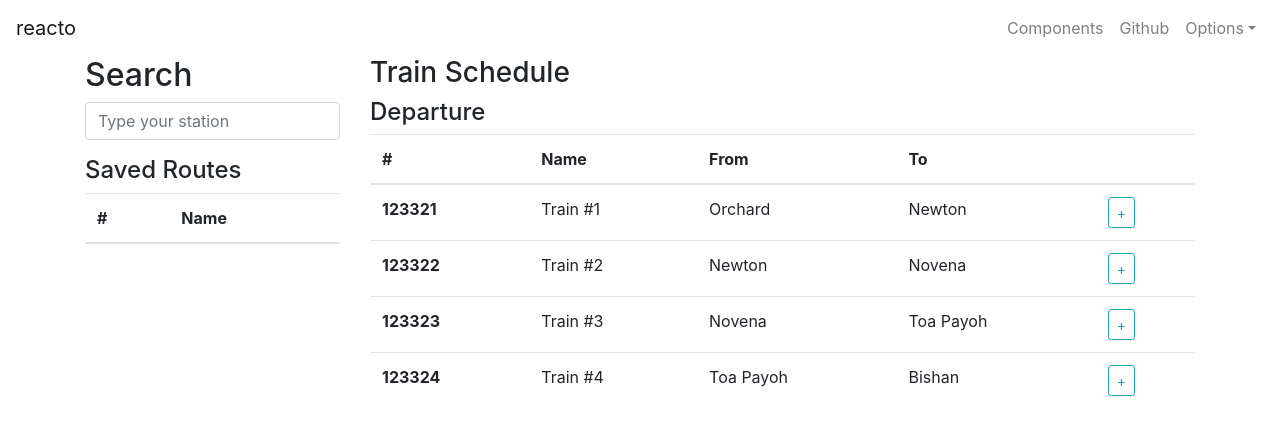
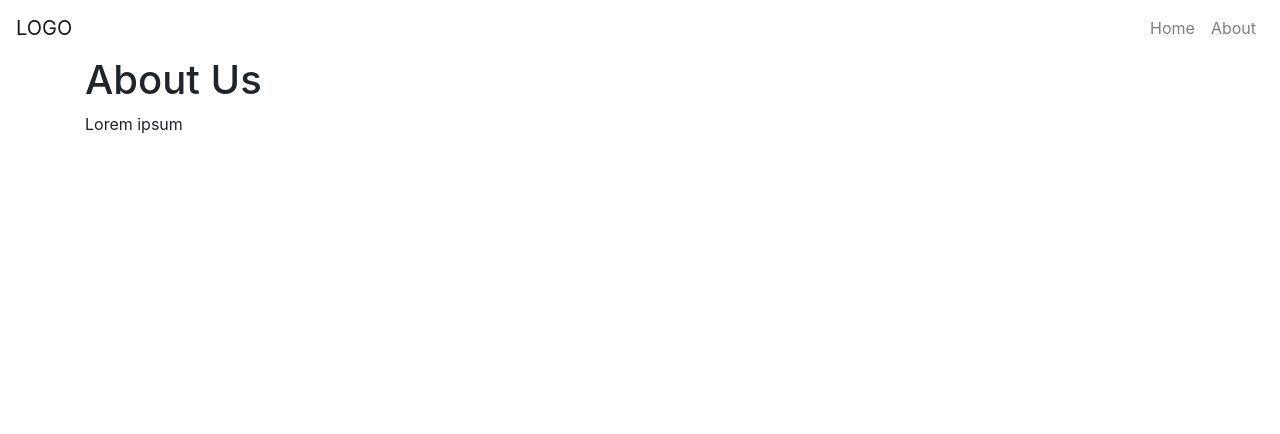
Before and after one commit to primaulia/reacto, a React (Create React App) app: page /about in a window 1280 px wide. Shown: the top 434 px of the page. Built offline with nearby package versions, Linux system fonts and the light colour scheme.

Commit message:
latest reacto

```diff
--- a/package.json
+++ b/package.json
@@ -6,6 +6,7 @@
     "bootstrap": "^4.0.0",
     "react": "^16.2.0",
     "react-dom": "^16.2.0",
+    "react-router-dom": "^4.2.2",
     "react-scripts": "1.1.0",
     "reactstrap": "^5.0.0-beta"
   },
--- a/src/Main.js
+++ b/src/Main.js
@@ -1,66 +1,10 @@
 import React, {Component} from 'react'
-import {Container, Row, Col} from 'reactstrap'
-
 import Navbar from './components/Navbar'
-// import Network from './components/Network', commented as it's unused
-import Prediction from './components/Prediction'
-import SearchBar from './components/SearchBar'
-import SavedTrains from './components/SavedTrains'
-
-import trainsData from './data/trains'
-// const stations = ['orchard', 'dhoby gaut', 'cityhall'], commented as it's unused
 
 class Main extends Component {
-  constructor() {
-    super()
-    this.state = {
-      keyword: 'Search',
-      trains: trainsData,
-      savedTrains: []
-    } // can only set the initial state here
-  }
-
-  handleChange = (evt) => {
-    // if change happened
-    // get the new title from input field
-    // change the state
-    let newTitle = evt.target.value || 'Search'
-    let filteredTrainsDate = this.state.trains.filter(train => {
-      return train.from.toLowerCase().includes(newTitle.toLowerCase())
-    })
-
-    this.setState({ // `this` =>
-      keyword: newTitle,
-      trains: filteredTrainsDate.length ? filteredTrainsDate : trainsData
-    })
-  }
-
-  handleAdd = (id) => {
-    let addedTrain = trainsData.find(train => train.id === id)
-    this.setState({ // `this` =>
-      savedTrains: [...this.state.savedTrains, addedTrain]
-    })
-  }
-
   render() {
     return (
-      <div>
-        <Navbar/>
-        <Container>
-          <Row>
-            <Col xs="12" md="3">
-              <SearchBar searchTitle="Search" searchMethod={this.handleChange} />
-              <SavedTrains savedTrains={this.state.savedTrains}/>
-            </Col>
-            <Col md="9">
-              <Prediction
-                data={this.state.trains}
-                saveMethod={this.handleAdd}
-              />
-            </Col>
-          </Row>
-        </Container>
-      </div>
+      <Navbar/>
     )
   }
 }
--- /dev/null
+++ b/src/components/About.js
@@ -0,0 +1,13 @@
+import React from 'react'
+import {Container, Row, Col} from 'reactstrap'
+
+const About = ({}) => (
+  <Container>
+    <h1>About Us</h1>
+    <p>
+      Lorem ipsum
+    </p>
+  </Container>
+)
+
+export default About
--- a/src/components/DepartureBoard.js
+++ b/src/components/DepartureBoard.js
@@ -7,7 +7,7 @@ const DepartureBoard = (props) => {
   const data = props.data
   const trainList = data.map(({...train}) => {
     return (
-      <Trains onAdd={props.saveMethod} {...train} key={train.id} />
+      <Trains onAdd={props.saveMethod} key={train.id} {...train} />
     )
   })
 
--- /dev/null
+++ b/src/components/Home.js
@@ -0,0 +1,66 @@
+import React, {Component} from 'react'
+import {Container, Row, Col} from 'reactstrap'
+
+import Prediction from './Prediction'
+import SearchBar from './SearchBar'
+import SavedTrains from './SavedTrains'
+
+import trainsData from '../data/trains'
+
+class Home extends Component {
+  constructor() {
+    super()
+    this.state = {
+      keyword: 'Search',
+      trains: trainsData,
+      savedTrains: []
+    } // can only set the initial state here
+  }
+
+  handleChange = (evt) => {
+    // if change happened
+    // get the new title from input field
+    // change the state
+    let searchKeyword = evt.target.value || 'Search'
+    let filteredTrainsData = this.state.trains.filter(train => {
+      return train.from.toLowerCase().includes(searchKeyword.toLowerCase())
+    })
+
+    console.log(filteredTrainsData)
+
+    this.setState({
+      keyword: searchKeyword,
+      trains: filteredTrainsData.length ? filteredTrainsData : trainsData
+    })
+  }
+
+  handleAdd = (id) => {
+    let addedTrain = trainsData.find(train => train.id === id)
+
+    this.setState({
+      savedTrains: [...this.state.savedTrains, addedTrain]
+    })
+  }
+
+  render () {
+    return (
+      <Container>
+        <Row>
+          <Col xs="12" md="3">
+            <SearchBar searchMethod={this.handleChange} />
+            <SavedTrains savedTrains={this.state.savedTrains}/>
+          </Col>
+          <Col md="9">
+            <Prediction
+              data={this.state.trains}
+              saveMethod={this.handleAdd}
+            />
+          </Col>
+        </Row>
+      </Container>
+    )
+  }
+
+}
+
+export default Home
--- a/src/components/Navbar.js
+++ b/src/components/Navbar.js
@@ -10,7 +10,16 @@ import {
   UncontrolledDropdown,
   DropdownToggle,
   DropdownMenu,
-  DropdownItem } from 'reactstrap'
+  DropdownItem
+} from 'reactstrap'
+import {
+  BrowserRouter as Router,
+  Link,
+  Route
+} from 'react-router-dom'
+
+import About from './About'
+import Home from './Home'
 
 export default class Example extends Component {
   constructor (props) {
@@ -28,39 +37,26 @@ export default class Example extends Component {
   }
   render () {
     return (
+        <Router>
           <div>
             <Navbar color='faded' light expand='md'>
-          <NavbarBrand href='/'>reacto</NavbarBrand>
+              <NavbarBrand tag={Link} to="/">LOGO</NavbarBrand>
               <NavbarToggler onClick={this.toggle} />
               <Collapse isOpen={this.state.isOpen} navbar>
                 <Nav className='ml-auto' navbar>
                   <NavItem>
-                <NavLink href='/components/'>Components</NavLink>
+                    <NavLink tag={Link} to="/">Home</NavLink>
                   </NavItem>
                   <NavItem>
-                <NavLink href='https://github.com/reactstrap/reactstrap'>Github</NavLink>
+                    <NavLink tag={Link} to="/about">About</NavLink>
                   </NavItem>
-              <UncontrolledDropdown nav inNavbar>
-                <DropdownToggle nav caret>
-                  Options
-                </DropdownToggle>
-                <DropdownMenu >
-                  <DropdownItem>
-                    Option 1
-                  </DropdownItem>
-                  <DropdownItem>
-                    Option 2
-                  </DropdownItem>
-                  <DropdownItem divider />
-                  <DropdownItem>
-                    Reset
-                  </DropdownItem>
-                </DropdownMenu>
-              </UncontrolledDropdown>
                 </Nav>
               </Collapse>
             </Navbar>
+            <Route exact path="/" component={Home}/>
+            <Route path="/about" component={About}/>
           </div>
+        </Router>
     )
   }
 }
--- a/src/components/SavedTrains.js
+++ b/src/components/SavedTrains.js
@@ -1,7 +1,5 @@
 import React from 'react'
 import { Table } from 'reactstrap'
-
-import trainsData from '../data/trains'
 
 const SavedTrains = ({ savedTrains }) => {
   const savedTrainsList = savedTrains.map(train => {
--- a/src/components/SearchBar.js
+++ b/src/components/SearchBar.js
@@ -4,7 +4,7 @@ import { Form, FormGroup, Input } from 'reactstrap'
 const SearchBar = (props) => {
   return (
     <div>
-      <h2>{props.searchTitle}</h2>
+      <h2>Search</h2>
       <Form>
         <FormGroup>
           <Input id="searchKeyword" type="text" name="text" placeholder="Type your station" onChange={props.searchMethod} />
--- a/src/data/trains.js
+++ b/src/data/trains.js
@@ -23,4 +23,10 @@ export default [
     "from": "Toa Payoh",
     "to": "Bishan"
   },
+  {
+    "id": "123325",
+    "name": "Train #5",
+    "from": "Bishan",
+    "to": "Ang Mo Kio"
+  },
 ]
```
Also changed, not shown: 1 other file (tests, documents, lock files or other folders). Lines whose indentation alone changed are shown as unchanged.
